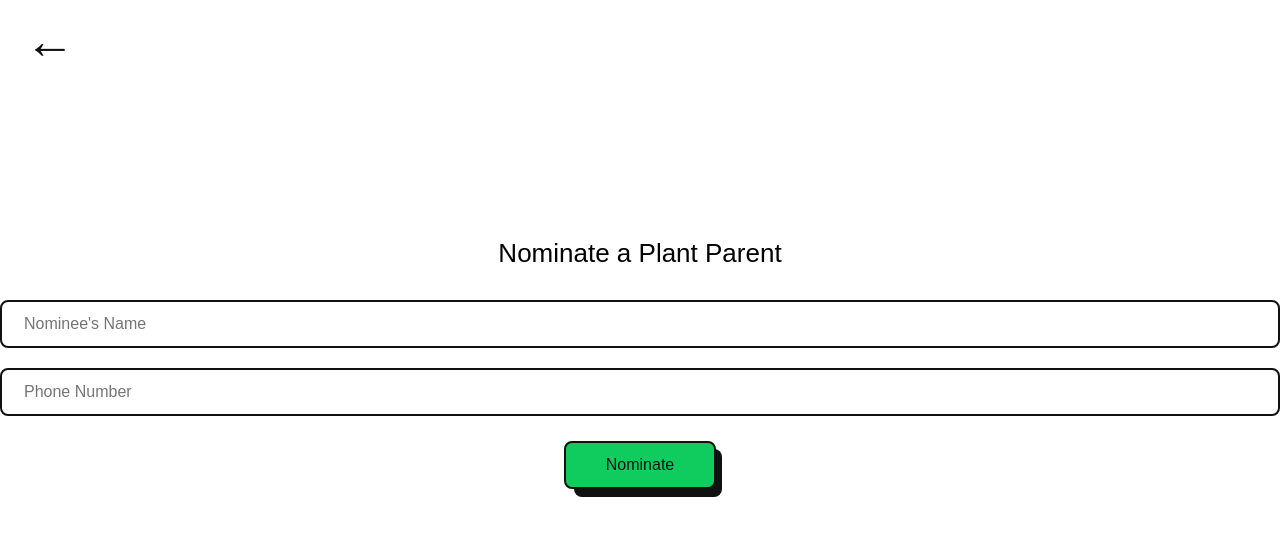
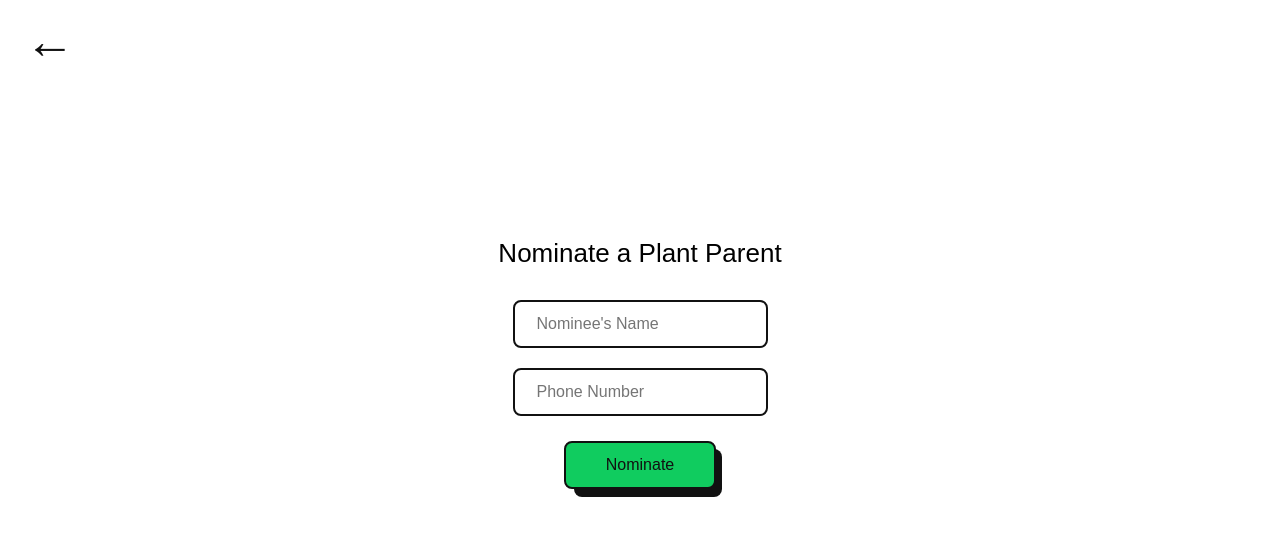
Before and after one commit to jaykomarraju/treehops, a React (Create React App) app in the folder client/: page /nominate in a window 1280 px wide. Shown: the top 536 px of the page. Built offline with nearby package versions, Linux system fonts and the light colour scheme; a web font is replaced by a local one.

Commit message:
Update NominationForm.jsx

```diff
--- a/client/src/components/NominationForm.jsx
+++ b/client/src/components/NominationForm.jsx
@@ -4,6 +4,7 @@ import Button from './Button';
 import TextInput from './TextInput';
 import { useNavigate } from 'react-router-dom';
 import BackButton from './BackButton';
+import TextInput2 from './TextInput2';
 
 const StyledForm = styled.form`
   display: flex;
@@ -48,12 +49,12 @@ const NominationForm = () => {
         <StyledForm onSubmit={handleSubmit}>
             <BackButton backRoute={handleBack}/>
             <Heading>Nominate a Plant Parent</Heading>
-            <TextInput
+            <TextInput2
                 placeholder="Nominee's Name"
                 value={nomineeName}
                 onChange={handleNomineeChange}
             />
-            <TextInput
+            <TextInput2
                 placeholder="Phone Number"
                 value={contactInfo}
                 onChange={handleContactChange}
```
